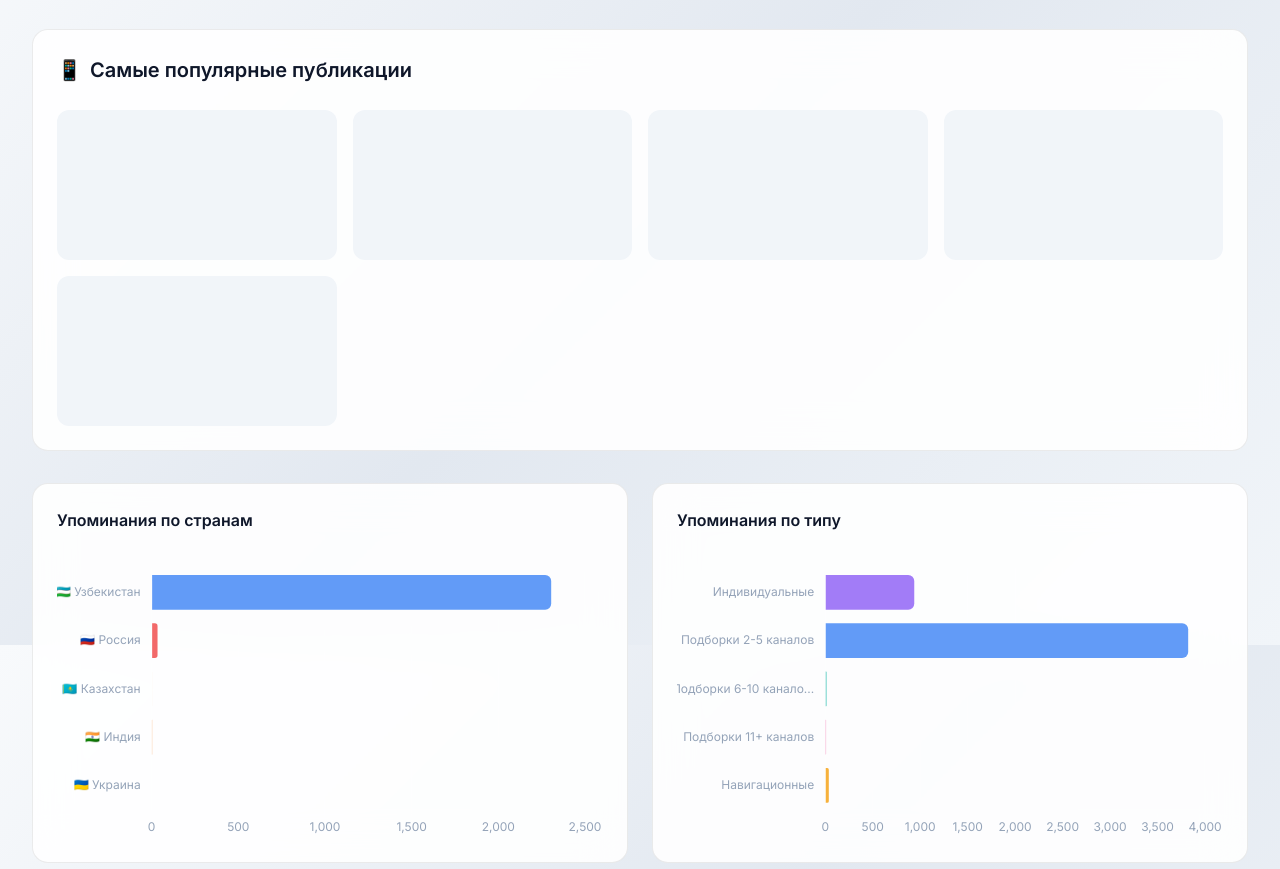
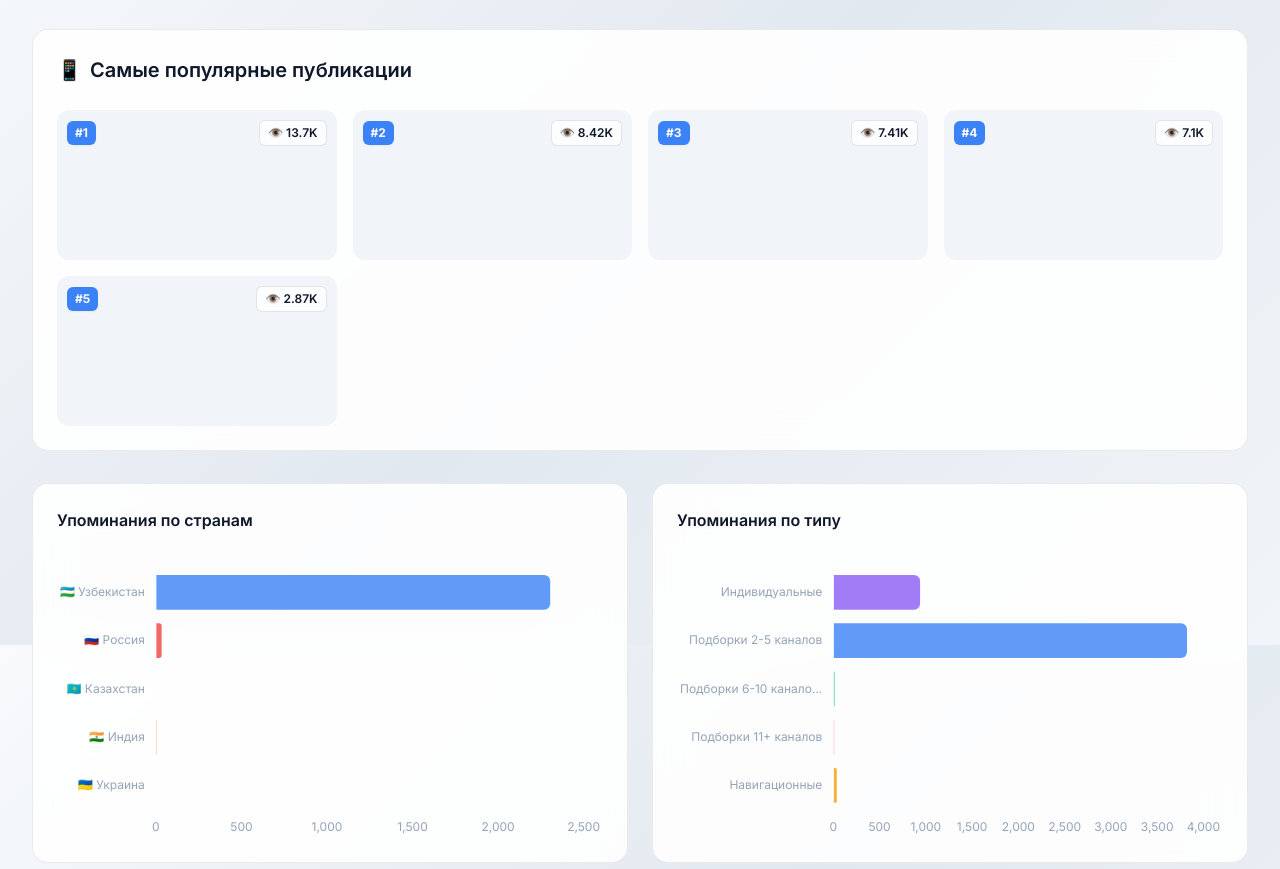
Before and after one commit to brklyn498/dashboardtg, a website: page index.html in a window 1280 px wide. Shown: the part 2555-3424 px from the top of the page. Drawn offline with nearby package versions, Linux system fonts and the light colour scheme; a script that the page names is missing.

Commit message:
Enhance most popular posts with view counts and rank indicators

```diff
--- a/data.js
+++ b/data.js
@@ -135,13 +135,13 @@ const DASHBOARD_DATA = {
         { month: "Август 2024 / August 2024", mentions: 11, cumulativeReach: 257080, newSubscribers: 86, mentionsType: "11 каналов / 11 channels" }
     ],
 
-    // Top/Popular Posts with Telegram links (ordered by popularity)
+    // Top/Popular Posts with Telegram links (ordered by popularity/views)
     topPosts: [
-        { id: "#766", postId: "766", url: "https://t.me/shshermatov/766", date: "Jan 2025", views: 0, reactions: 0 },
-        { id: "#765", postId: "765", url: "https://t.me/shshermatov/765", date: "Jan 2025", views: 0, reactions: 0 },
-        { id: "#764", postId: "764", url: "https://t.me/shshermatov/764", date: "Jan 2025", views: 0, reactions: 0 },
-        { id: "#768", postId: "768", url: "https://t.me/shshermatov/768", date: "Jan 2025", views: 0, reactions: 0 },
-        { id: "#769", postId: "769", url: "https://t.me/shshermatov/769", date: "Jan 2025", views: 0, reactions: 0 }
+        { id: "#766", postId: "766", url: "https://t.me/shshermatov/766", date: "31 Dec 2025", views: 13700, viewsDisplay: "13.7K" },
+        { id: "#765", postId: "765", url: "https://t.me/shshermatov/765", date: "25 Dec 2025", views: 8420, viewsDisplay: "8.42K" },
+        { id: "#764", postId: "764", url: "https://t.me/shshermatov/764", date: "24 Dec 2025", views: 7410, viewsDisplay: "7.41K" },
+        { id: "#768", postId: "768", url: "https://t.me/shshermatov/768", date: "1 Jan 2026", views: 7100, viewsDisplay: "7.1K" },
+        { id: "#769", postId: "769", url: "https://t.me/shshermatov/769", date: "14 Jan 2026", views: 2870, viewsDisplay: "2.87K" }
     ],
 
     // Telegram channel for embeds
--- a/index.html
+++ b/index.html
@@ -250,24 +250,44 @@
                 <h3 data-i18n="mostPopular">Самые популярные публикации</h3>
             </div>
             <div class="telegram-posts-grid" id="telegramPostsGrid">
-                <!-- Individual Telegram post embeds (ordered by popularity) -->
+                <!-- Individual Telegram post embeds (ordered by popularity/views) -->
                 <div class="telegram-post-wrapper">
+                    <div class="post-overlay-metric">
+                        <span class="metric-rank">#1</span>
+                        <span class="metric-views">👁️ 13.7K</span>
+                    </div>
                     <script async src="https://telegram.org/js/telegram-widget.js?22"
                         data-telegram-post="shshermatov/766" data-width="100%" data-dark="1"></script>
                 </div>
                 <div class="telegram-post-wrapper">
+                    <div class="post-overlay-metric">
+                        <span class="metric-rank">#2</span>
+                        <span class="metric-views">👁️ 8.42K</span>
+                    </div>
                     <script async src="https://telegram.org/js/telegram-widget.js?22"
                         data-telegram-post="shshermatov/765" data-width="100%" data-dark="1"></script>
                 </div>
                 <div class="telegram-post-wrapper">
+                    <div class="post-overlay-metric">
+                        <span class="metric-rank">#3</span>
+                        <span class="metric-views">👁️ 7.41K</span>
+                    </div>
                     <script async src="https://telegram.org/js/telegram-widget.js?22"
                         data-telegram-post="shshermatov/764" data-width="100%" data-dark="1"></script>
                 </div>
                 <div class="telegram-post-wrapper">
+                    <div class="post-overlay-metric">
+                        <span class="metric-rank">#4</span>
+                        <span class="metric-views">👁️ 7.1K</span>
+                    </div>
                     <script async src="https://telegram.org/js/telegram-widget.js?22"
                         data-telegram-post="shshermatov/768" data-width="100%" data-dark="1"></script>
                 </div>
                 <div class="telegram-post-wrapper">
+                    <div class="post-overlay-metric">
+                        <span class="metric-rank">#5</span>
+                        <span class="metric-views">👁️ 2.87K</span>
+                    </div>
                     <script async src="https://telegram.org/js/telegram-widget.js?22"
                         data-telegram-post="shshermatov/769" data-width="100%" data-dark="1"></script>
                 </div>
--- a/styles.css
+++ b/styles.css
@@ -923,6 +923,7 @@ body {
 }
 
 .telegram-post-wrapper {
+    position: relative;
     background: var(--bg-secondary);
     border-radius: var(--radius-md);
     padding: var(--space-xs);
@@ -934,6 +935,46 @@ body {
     overflow-y: auto;
     overflow-x: hidden;
     transition: transform var(--transition-normal), box-shadow var(--transition-normal);
+}
+
+.post-overlay-metric {
+    position: absolute;
+    top: 10px;
+    left: 10px;
+    right: 10px;
+    display: flex;
+    justify-content: space-between;
+    align-items: center;
+    z-index: 10;
+    pointer-events: none;
+}
+
+.metric-rank {
+    background: var(--accent-blue);
+    color: white;
+    padding: 2px 8px;
+    border-radius: var(--radius-sm);
+    font-size: 0.75rem;
+    font-weight: 700;
+    box-shadow: var(--shadow-sm);
+}
+
+.metric-views {
+    background: rgba(0, 0, 0, 0.6);
+    backdrop-filter: blur(4px);
+    -webkit-backdrop-filter: blur(4px);
+    color: white;
+    padding: 2px 8px;
+    border-radius: var(--radius-sm);
+    font-size: 0.75rem;
+    font-weight: 600;
+    border: 1px solid rgba(255, 255, 255, 0.1);
+}
+
+[data-theme="light"] .metric-views {
+    background: rgba(255, 255, 255, 0.8);
+    color: #0f172a;
+    border: 1px solid rgba(0, 0, 0, 0.1);
 }
 
 .telegram-post-wrapper:hover {
```
